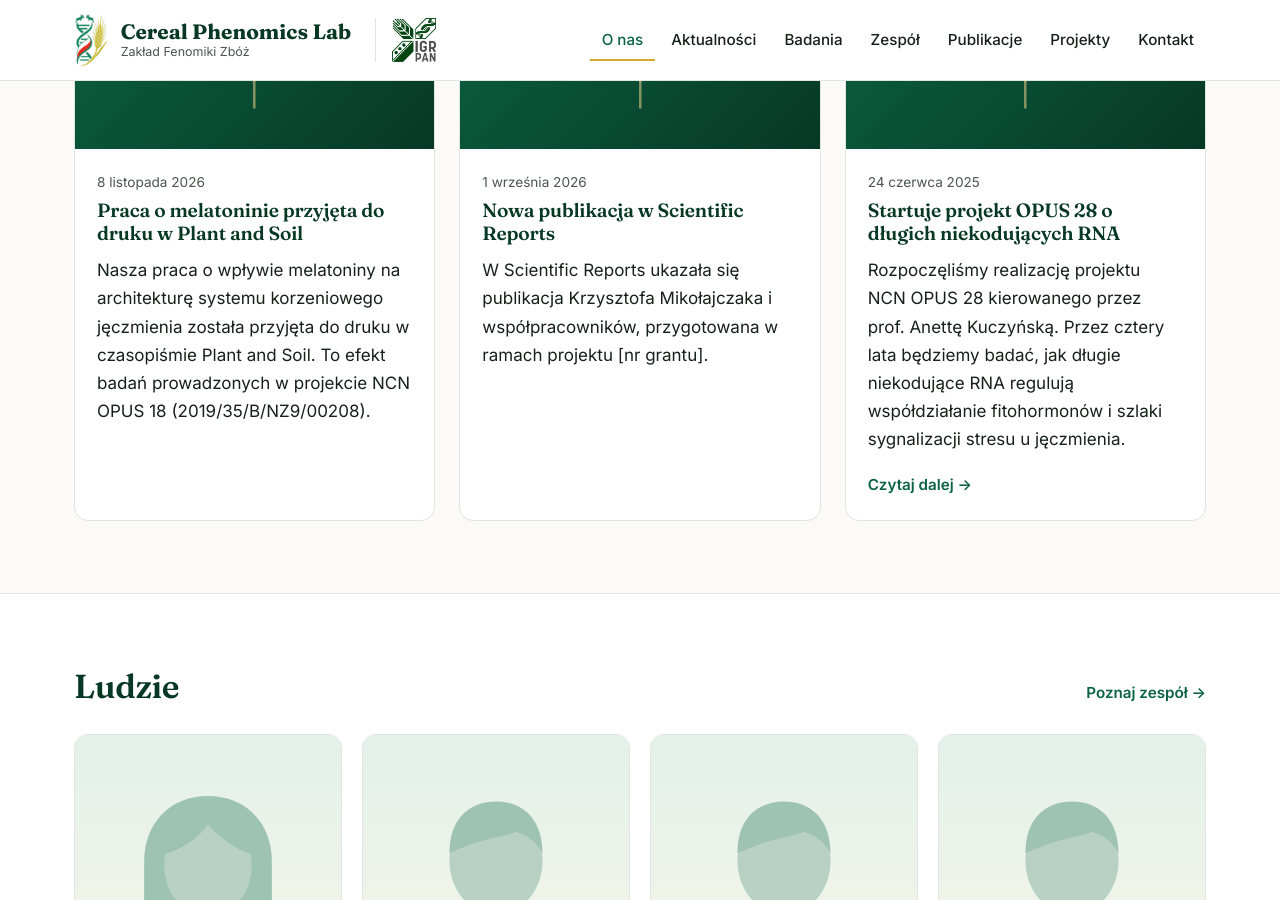
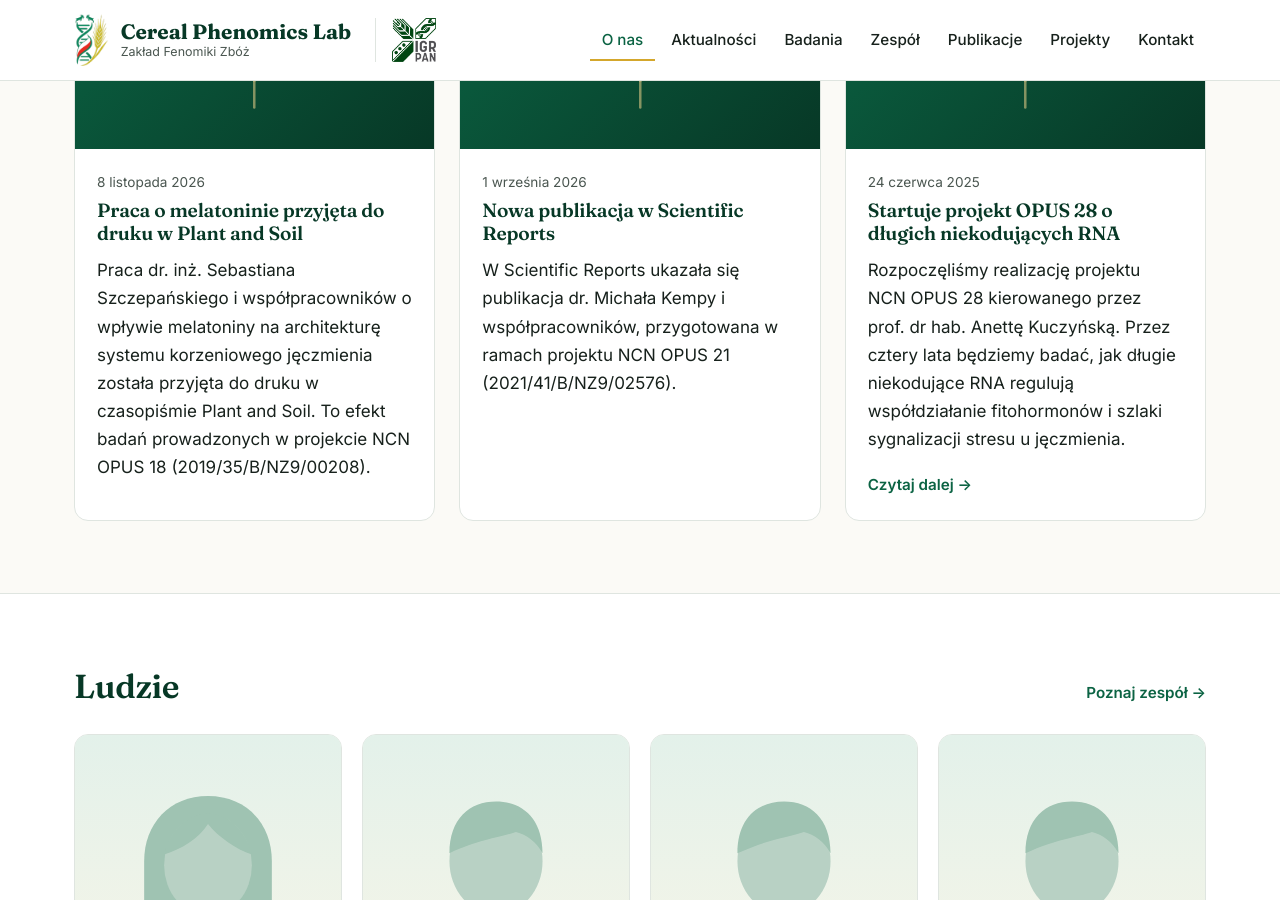
Before and after one commit to cerealphenomicslab/phenomics, a Jekyll site: the page built from index.html, in a window 1280 px wide and 900 px high, scrolled down 2012 px. Built offline with Jekyll 4.4.1, drawn with Linux system fonts in a browser that asks for light colours.

Commit message:
News: authors with academic titles, OPUS 21 for the Scientific Reports paper
Co-Authored-By: Claude Opus 5.5 <noreply@anthropic.com>
Claude-Session: https://claude.ai/code/session_01BpixLG9RwF8mf4iQRuxkXw

```diff
--- a/_data/news.yml
+++ b/_data/news.yml
@@ -1,19 +1,20 @@
 # Aktualności (najnowsze na górze).
 # image: plik w assets/img/news/ (opcjonalnie), link: adres "czytaj dalej" (opcjonalnie, np. DOI)
 # placeholder: true -> etykieta "przykład"; teksty w [nawiasach] do uzupełnienia
+# Osoby zawsze z tytułem naukowym i nazwiskiem (np. dr. inż. Sebastiana Szczepańskiego).
 - date: 2026-11-08
   title_pl: Praca o melatoninie przyjęta do druku w Plant and Soil
   title_en: Melatonin paper accepted in Plant and Soil
-  text_pl: Nasza praca o wpływie melatoniny na architekturę systemu korzeniowego jęczmienia została przyjęta do druku w czasopiśmie Plant and Soil. To efekt badań prowadzonych w projekcie NCN OPUS 18 (2019/35/B/NZ9/00208).
-  text_en: Our paper on the effect of melatonin on barley root system architecture has been accepted for publication in Plant and Soil. It presents results of the NCN OPUS 18 project (2019/35/B/NZ9/00208).
+  text_pl: Praca dr. inż. Sebastiana Szczepańskiego i współpracowników o wpływie melatoniny na architekturę systemu korzeniowego jęczmienia została przyjęta do druku w czasopiśmie Plant and Soil. To efekt badań prowadzonych w projekcie NCN OPUS 18 (2019/35/B/NZ9/00208).
+  text_en: The paper by Dr. Sebastian Szczepański and co-workers on the effect of melatonin on barley root system architecture has been accepted for publication in Plant and Soil. It presents results of the NCN OPUS 18 project (2019/35/B/NZ9/00208).
 - date: 2026-09-01
   title_pl: Nowa publikacja w Scientific Reports
   title_en: New paper in Scientific Reports
-  text_pl: W Scientific Reports ukazała się publikacja Krzysztofa Mikołajczaka i współpracowników, przygotowana w ramach projektu [nr grantu].
-  text_en: A paper by Krzysztof Mikołajczak and co-workers, based on research from project [grant number], has been published in Scientific Reports.
+  text_pl: W Scientific Reports ukazała się publikacja dr. Michała Kempy i współpracowników, przygotowana w ramach projektu NCN OPUS 21 (2021/41/B/NZ9/02576).
+  text_en: A paper by Dr. Michał Kempa and co-workers, based on research from the NCN OPUS 21 project (2021/41/B/NZ9/02576), has been published in Scientific Reports.
 - date: 2025-06-24
   title_pl: Startuje projekt OPUS 28 o długich niekodujących RNA
   title_en: OPUS 28 project on long non-coding RNAs starts
-  text_pl: Rozpoczęliśmy realizację projektu NCN OPUS 28 kierowanego przez prof. Anettę Kuczyńską. Przez cztery lata będziemy badać, jak długie niekodujące RNA regulują współdziałanie fitohormonów i szlaki sygnalizacji stresu u jęczmienia.
+  text_pl: Rozpoczęliśmy realizację projektu NCN OPUS 28 kierowanego przez prof. dr hab. Anettę Kuczyńską. Przez cztery lata będziemy badać, jak długie niekodujące RNA regulują współdziałanie fitohormonów i szlaki sygnalizacji stresu u jęczmienia.
   text_en: We have started the NCN OPUS 28 project led by Prof. Anetta Kuczyńska. Over four years we will study how long non-coding RNAs regulate phytohormone crosstalk and stress signalling pathways in barley.
   link: https://projekty.ncn.gov.pl/?projekt_id=629631
```
